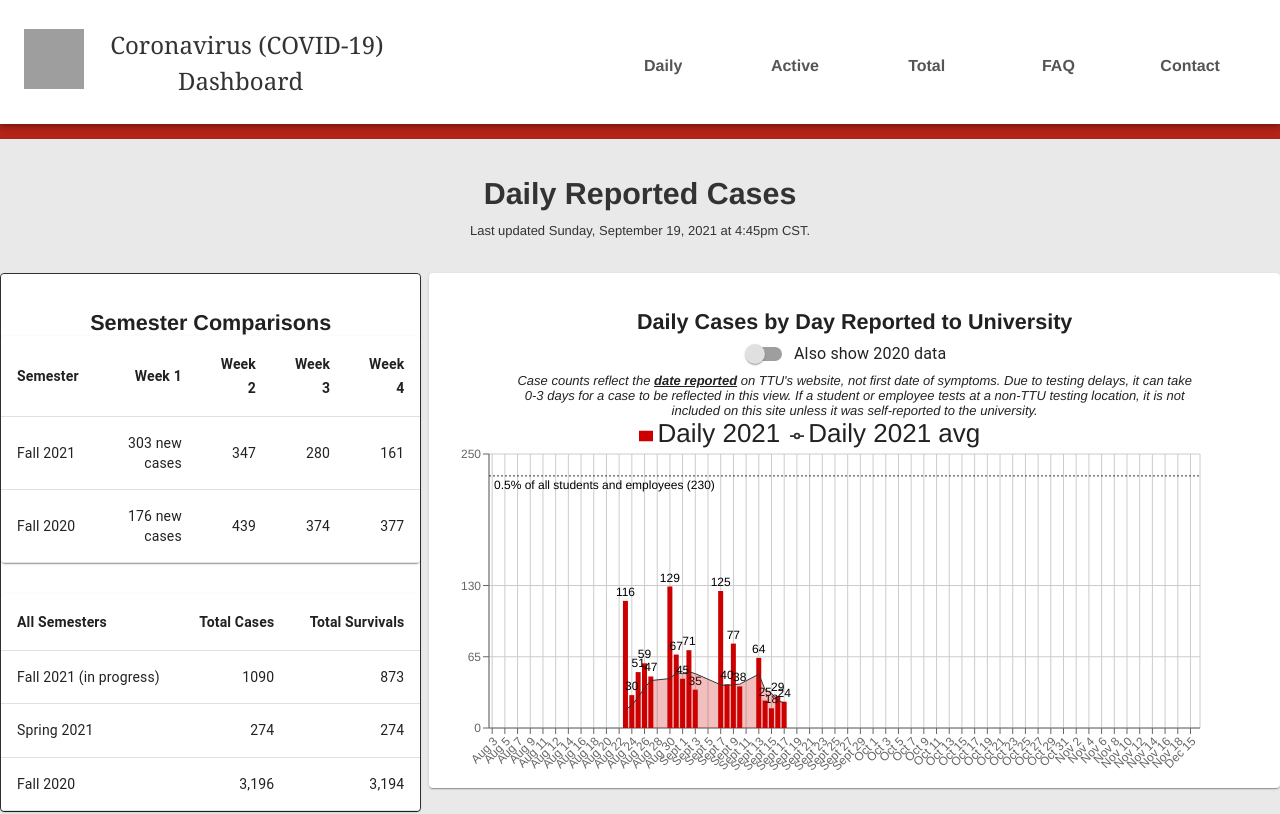
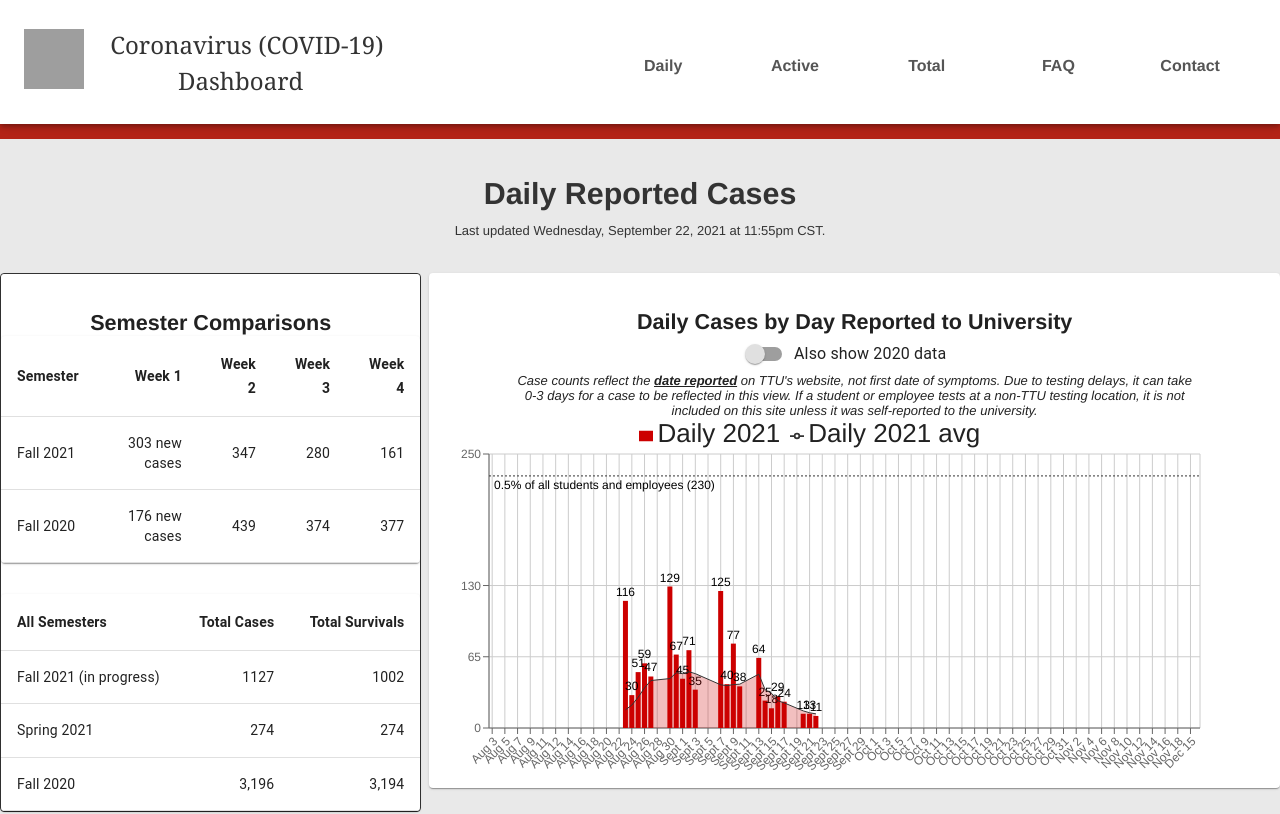
Before and after one commit to adrianaholley/adrianaholley.github.io, a React (Create React App) app: page /#/daily in a window 1280 px wide. Shown: the top 814 px of the page. Built offline with nearby package versions, Linux system fonts and the light colour scheme; grey boxes are pictures that could not be loaded.

Commit message:
add up to sept 22 2021

```diff
--- a/src/Newgraph.js
+++ b/src/Newgraph.js
@@ -73,7 +73,7 @@ class Newgraph extends Component {
 								<YAxis
 									fontSize="12"
 									domain={this.state.PastDataIsOff ?
-										(['dataMin - 16.6', 'dataMax + 121'])
+										(['dataMin - 11', 'dataMax + 121'])
 										: (['dataMin', 'dataMax + 22'])}
 								/>) : (
 								<YAxis interval={8} scale="log" domain={['0', 'dataMax + 350']} fontSize="12" />)
--- a/src/fall2020.js
+++ b/src/fall2020.js
@@ -1,6 +1,6 @@
 //update daily
-var globaldate = "Last updated Sunday, September 19, 2021 at 4:45pm CST."
-var todayinarray = 46
+var globaldate = "Last updated Wednesday, September 22, 2021 at 11:55pm CST."
+var todayinarray = 51
 
 const fall2020 = [
 	{
@@ -491,28 +491,38 @@ const fall2020 = [
 		"Date": "Sept 20",
 		"Daily 2020": null,
 		"Daily 2020 avg": null,
-		"Daily 2021": null,
-		"Daily 2021 avg": null,
+		"Daily 2021": 13,
+		"Daily 2021 avg": 15.6,
 		"Active 2020": null,
-		"Total 2020": null
+		"Active 2021": 144,
+		"Total 2020": null,
+		"Total 2021": 1103,
+		"Total Recoveries 2021": 959
+
 	},
 	{
 		"Date": "Sept 21",
 		"Daily 2020": 74,
 		"Daily 2020 avg": 28.7,
-		"Daily 2021": null,
-		"Daily 2021 avg": null,
+		"Daily 2021": 13,
+		"Daily 2021 avg": 13.9,
 		"Active 2020": 222,
-		"Total 2020": 1481
+		"Active 2021": 138,
+		"Total 2020": 1481,
+		"Total 2021": 1116,
+		"Total Recoveries 2021": 978
 	},
 	{
 		"Date": "Sept 22",
 		"Daily 2020": 9,
 		"Daily 2020 avg": 28.1,
-		"Daily 2021": null,
-		"Daily 2021 avg": null,
+		"Daily 2021": 11,
+		"Daily 2021 avg": 12.9,
 		"Active 2020": 220,
-		"Total 2020": 1490
+		"Active 2021": 125,
+		"Total 2020": 1490,
+		"Total 2021": 1127,
+		"Total Recoveries 2021": 1002
 	},
 	{
 		"Date": "Sept 23",
--- a/src/totalgraph.js
+++ b/src/totalgraph.js
@@ -73,7 +73,7 @@ class Totalgraph extends Component {
 								<YAxis
 									fontSize="12"
 									domain={this.state.PastDataIsOff ?
-										(['dataMin - 116', 'dataMax + 110'])
+										(['dataMin - 116', 'dataMax + 73'])
 										: (['dataMin - 18', 'dataMax + 103'])}
 								/>) : (
 								<YAxis interval={8} scale="log" domain={['0', 'dataMax + 350']} fontSize="12" />)
```
